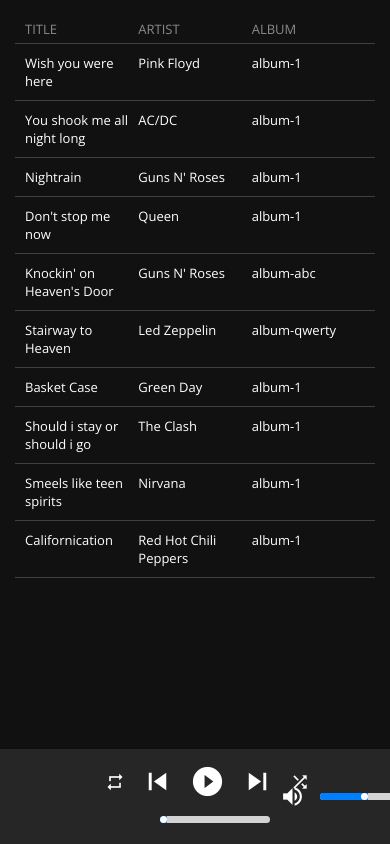
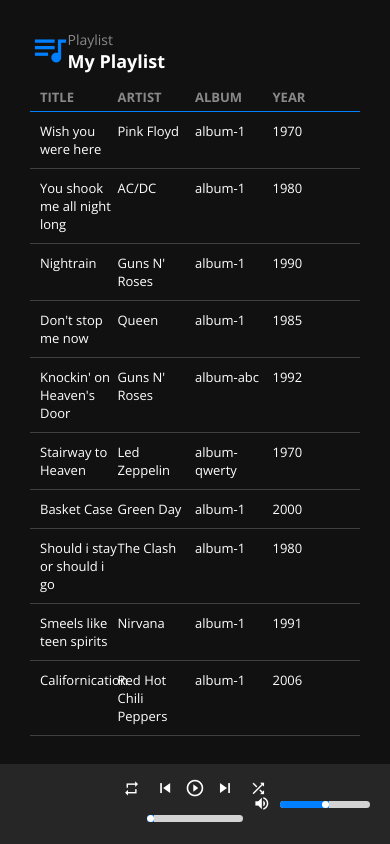
Before and after one commit to RiccardoGai/music-player, an Angular app: page / in a window 390 px wide. Built offline with nearby package versions, Linux system fonts and the light colour scheme.

Commit message:
added year, working on style and responsive stuff

```diff
--- a/src/app/components/player/songs-list/songs-list.component.html
+++ b/src/app/components/player/songs-list/songs-list.component.html
@@ -1,13 +1,28 @@
-<div class="p-m">
-  <div class="row p-x-s p-y-xs border-b-grey  text-s">
-    <div class="col-xs-4 opacity-05 uppercase">
+
+
+
+<div class="p-x-xl p-t-xl">
+  <div class="row align-items-center">
+    <div class="col-xs-1 m-r-s">
+      <i class="material-icons blue icon-xxxl">queue_music</i>
+    </div>
+    <div class="col-xs">
+      <div class="text-m opacity-05">Playlist</div>
+      <div class="text-xl text-bold">My Playlist</div>
+    </div>
+  </div>
+  <div class="row p-x-s p-y-xs m-t-s border-b-blue text-bold text-s">
+    <div class="col-xs-3 opacity-05 uppercase">
       Title
     </div>
-    <div class="col-xs-4 opacity-05 uppercase">
+    <div class="col-xs-3 opacity-05 uppercase">
       Artist
     </div>
-    <div class="col-xs-4 opacity-05 uppercase">
+    <div class="col-xs-3 opacity-05 uppercase">
       Album
+    </div>
+    <div class="col-xs-3 opacity-05 uppercase">
+      Year
     </div>
   </div>
 
@@ -15,14 +30,17 @@
        *ngFor="let song of playlist" (click)="selectSong(song)"
        [ngClass]="{'blue' : currentSong === song}"
   >
-    <div class="col-xs-4">
+    <div class="col-xs-3">
       {{song.title}}
     </div>
-    <div class="col-xs-4">
+    <div class="col-xs-3">
       {{song.artist}}
     </div>
-    <div class="col-xs-4">
+    <div class="col-xs-3">
       {{song.album}}
+    </div>
+    <div class="col-xs-3">
+      {{song.year}}
     </div>
   </div>
   <div class="row border-b-grey" *ngIf="playlist.length == 0">
--- a/src/app/components/player/track-bar/track-bar.component.html
+++ b/src/app/components/player/track-bar/track-bar.component.html
@@ -1,22 +1,18 @@
-<div class="trackbar">
-  <div class="row">
-    <div class="col-xs-4 align-items-center">
-      <div class="align-items-center" *ngIf="currentSong">
-        <i class="material-icons">music_note</i>
-        <div class="flex-direction-column m-l-s">
-          <div class="text-l">{{currentSong.title}}</div>
-          <div class="text-s">{{currentSong.artist}}</div>
-        </div>
-      </div>
+<div class="trackbar row">
+    <div class="col-xs-4 p-r-s">
+      <ng-container *ngIf="currentSong">
+        <div class="text-l ellipsis">{{currentSong.title}}</div>
+        <div class="text-s opacity-05 ellipsis">{{currentSong.artist}}</div>
+      </ng-container>
     </div>
     <div class="col-xs-4 flex-direction-column">
       <div class="justify-content-center align-items-center m-b-s">
-        <i class="material-icons trackbar__icon-btn trackbar__icon-btn--xsmall" [ngClass]="{'trackbar__icon-btn--active': reproduction === reproductionTypes.REPEAT}" (click)="setRepeat()">repeat</i>
-        <i class="material-icons trackbar__icon-btn"  (click)="goPrev()">skip_previous</i>
-        <i class="material-icons trackbar__icon-btn" (click)="play()" *ngIf="player.paused">play_circle_filled</i>
-        <i class="material-icons trackbar__icon-btn" (click)="pause()" *ngIf="!player.paused">pause_circle_filled</i>
-        <i class="material-icons trackbar__icon-btn"  (click)="goNext()">skip_next</i>
-        <i class="material-icons trackbar__icon-btn trackbar__icon-btn--xsmall" [ngClass]="{'trackbar__icon-btn--active': reproduction === reproductionTypes.RANDOM}" (click)="setRandom()">shuffle</i>
+        <i class="material-icons trackbar__icon-btn hover-color-blue trackbar__icon-btn--xsmall" [ngClass]="{'trackbar__icon-btn--active': reproduction === reproductionTypes.REPEAT}" (click)="setRepeat()">repeat</i>
+        <i class="material-icons trackbar__icon-btn hover-color-blue m-l-m"  (click)="goPrev()">skip_previous</i>
+        <i class="material-icons trackbar__icon-btn hover-color-blue m-l-s" (click)="play()" *ngIf="player.paused">play_circle_outline</i>
+        <i class="material-icons trackbar__icon-btn blue m-l-s" (click)="pause()" *ngIf="!player.paused">pause_circle_outline</i>
+        <i class="material-icons trackbar__icon-btn hover-color-blue m-l-s"  (click)="goNext()">skip_next</i>
+        <i class="material-icons trackbar__icon-btn hover-color-blue m-l-m trackbar__icon-btn--xsmall" [ngClass]="{'trackbar__icon-btn--active': reproduction === reproductionTypes.RANDOM}" (click)="setRandom()">shuffle</i>
       </div>
       <div class="justify-content-center align-items-center min-height-2">
         <span class="text-s" *ngIf="player.duration">{{secondsToMinute(progress)}}</span>
@@ -35,8 +31,8 @@
       </div>
     </div>
     <div class="col-xs-4 align-items-center justify-content-center">
-        <i class="material-icons trackbar__icon-btn trackbar__icon-btn--small" (click)="updateVolume(0.5)" *ngIf="player.volume === 0">volume_off</i>
-        <i class="material-icons trackbar__icon-btn trackbar__icon-btn--small" (click)="updateVolume(0)" *ngIf="player.volume > 0">volume_up</i>
+        <i class="material-icons trackbar__icon-btn trackbar__icon-btn--xsmall m-r-s" (click)="updateVolume(0.5)" *ngIf="player.volume === 0">volume_off</i>
+        <i class="material-icons trackbar__icon-btn trackbar__icon-btn--xsmall m-r-s" (click)="updateVolume(0)" *ngIf="player.volume > 0">volume_up</i>
         <input
           type="range"
           min="0"
@@ -48,5 +44,4 @@
           (input)="updateVolume(vol.value)"
         >
     </div>
-  </div>
 </div>
--- a/src/app/services/currentSongService/current-song.service.ts
+++ b/src/app/services/currentSongService/current-song.service.ts
@@ -6,6 +6,7 @@
 })
 export class CurrentSongService {
   private currentSong: Subject<ISong> = new Subject<ISong>()
+  private isPause: Subject<void> = new Subject<void>()
   constructor() {}
   setSong(song: ISong): void {
     this.currentSong.next(song)
--- a/src/app/utilities/snackBar.ts
+++ b/src/app/utilities/snackBar.ts
@@ -6,7 +6,7 @@
   if (isError) {
     snackbar.innerHTML = `<div class="align-items-center"><i class="material-icons red m-r-s">warning</i>${message}</div>`
   } else {
-    snackbar.innerHTML = `<div class="align-items-center"><i class="material-icons m-r-s">music_note</i>${message}</div>`
+    snackbar.innerHTML = `<div class="align-items-center"><i class="material-icons blue m-r-s">music_note</i>${message}</div>`
   }
 
   document.body.appendChild(snackbar)
--- a/src/assets/playlist.json
+++ b/src/assets/playlist.json
@@ -3,60 +3,70 @@
     "title": "Wish you were here",
     "artist": "Pink Floyd",
     "album" : "album-1",
+    "year" : 1970,
     "src" : "assets/songs/track-01.mp3"
   },
   {
     "title": "You shook me all night long",
     "artist": "AC/DC",
     "album" : "album-1",
+    "year" : 1980,
     "src" : "assets/songs/track-02.mp3"
   },
   {
     "title": "Nightrain",
     "artist": "Guns N' Roses",
     "album" : "album-1",
+    "year" : 1990,
     "src" : "assets/songs/track-03.mp3"
   },
   {
     "title": "Don't stop me now",
     "artist": "Queen",
     "album" : "album-1",
+    "year" : 1985,
     "src" : "assets/songs/track-04.mp3"
   },
   {
     "title": "Knockin' on Heaven's Door",
     "artist": "Guns N' Roses",
     "album" : "album-abc",
+    "year" : 1992,
     "src" : "assets/songs/track-05.mp3"
   },
   {
     "title": "Stairway to Heaven",
     "artist": "Led Zeppelin",
     "album" : "album-qwerty",
+    "year" : 1970,
     "src" : "assets/songs/track-06.mp3"
   },
   {
     "title": "Basket Case",
     "artist": "Green Day",
     "album" : "album-1",
+    "year" : 2000,
     "src" : "assets/songs/track-07.mp3"
   },
   {
     "title": "Should i stay or should i go",
     "artist": "The Clash",
     "album" : "album-1",
+    "year" : 1980,
     "src" : "assets/songs/track-08.mp3"
   },
   {
     "title": "Smeels like teen spirits",
     "artist": "Nirvana",
     "album" : "album-1",
+    "year" : 1991,
     "src" : "assets/songs/track-09.mp3"
   },
   {
     "title": "Californication",
     "artist": "Red Hot Chili Peppers",
     "album" : "album-1",
+    "year" : 2006,
     "src" : "assets/songs/track-10.mp3"
   }
 ]
--- a/src/styles/trackbar.less
+++ b/src/styles/trackbar.less
@@ -3,22 +3,23 @@
   position: fixed;
   width: 100%;
   bottom: 0;
+  height: 8rem;
+  box-sizing: border-box;
   .p-x-l;
   .p-y-m;
 }
 .trackbar__icon-btn {
   .cursor-pointer;
-  .m-r-m;
-  font-size: 35px !important;
+  .icon-m;
 }
 .trackbar__icon-btn--active {
   color: @blue;
 }
 .trackbar__icon-btn--small {
-  font-size: 25px !important;
+  .icon-s;
 }
 .trackbar__icon-btn--xsmall {
-  font-size: 20px !important;
+  .icon-xs;
 }
 .trackbar__range {
   -webkit-appearance: none;
--- a/src/styles/typography.less
+++ b/src/styles/typography.less
@@ -6,6 +6,20 @@
 @fs-xl: 1.8rem;
 @fs-xxl: 2.6rem;
 @fs-xxxl: 3.8rem;
+
+
+.icon-xs {
+  font-size: calc(16px + 0.3vw) !important;
+}
+.icon-s {
+  font-size: calc(16px + 0.5vw) !important;
+}
+.icon-m {
+  font-size: calc(16px + 1vw) !important;
+}
+.icon-xxxl {
+  font-size: calc(16px + 6vw) !important;
+}
 
 .text-xs{
 	font-size: @fs-xs;
--- a/src/styles/utilities.less
+++ b/src/styles/utilities.less
@@ -39,8 +39,14 @@
 .border-b-grey {
   border-bottom: 1px solid @grey-light;
 }
+.border-b-blue {
+  border-bottom: 1px solid @blue;
+}
 .hover:hover {
   background: @grey-light;
+}
+.hover-color-blue:hover {
+  color: @blue;
 }
 .min-height-2 {
   min-height: 2rem;
```
Also changed, not shown: src/app/components/player/track-bar/track-bar.component.ts (+6 -2 lines), src/app/models/ISong.ts (+4 -3 lines).
